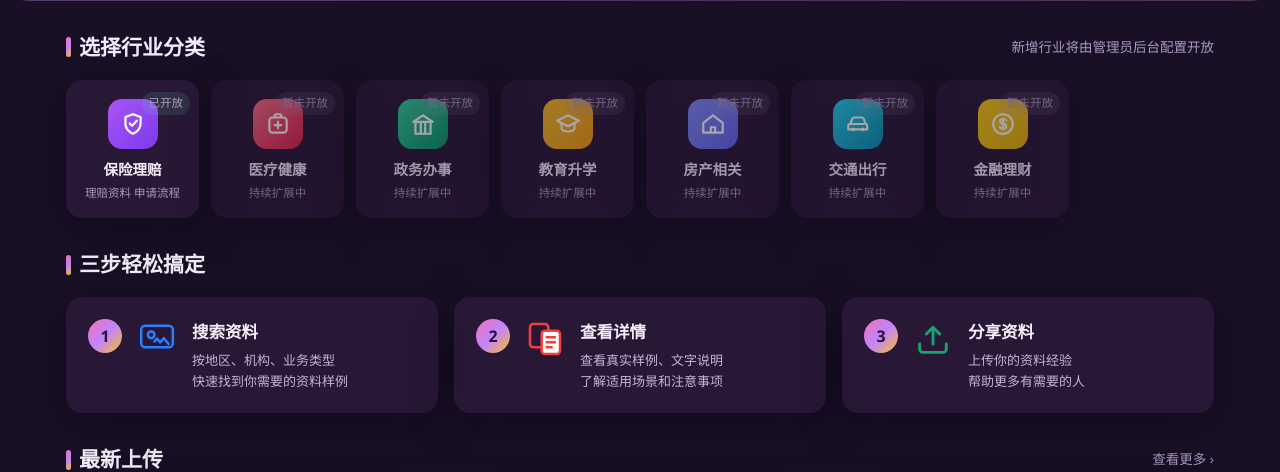
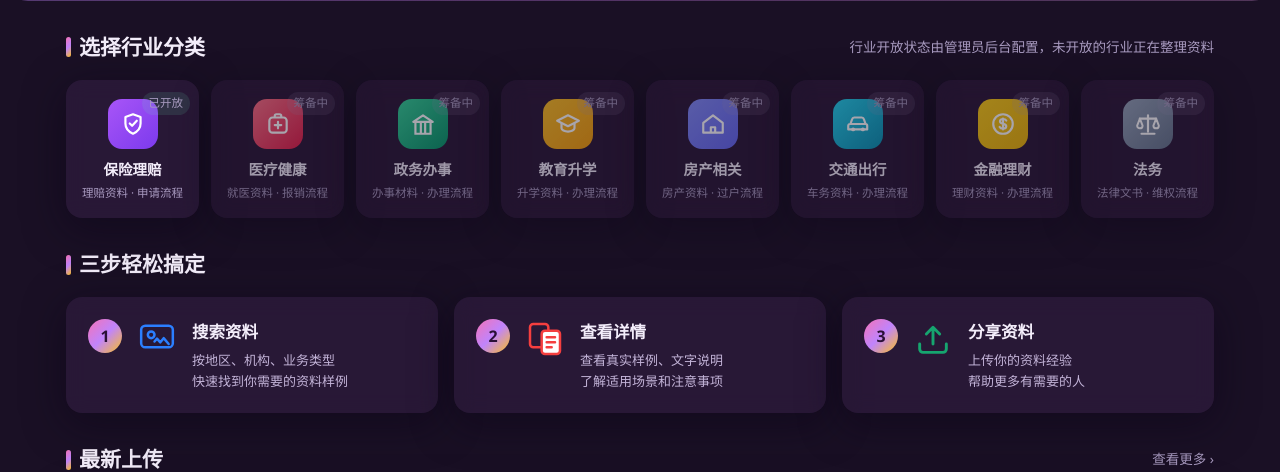
Before and after one commit to lzp5133084/ziliaobaishitong, a Flask app: page / in a window 1280 px wide. Shown: the part 572-1044 px from the top of the page. Run offline with Flask 2, Linux system fonts and the light colour scheme; data comes from the database, SQL or seed files in the repository; data that the repository does not hold is empty.

Commit message:
feat: 新增法务行业板块(首页卡片+图标+分类种子数据)

```diff
--- a/app.py
+++ b/app.py
@@ -343,13 +343,14 @@ POINTS_RULES = {
 }
 
 INIT_INDUSTRIES = [
-    ("保险理赔", "shield", 1, 1),
-    ("医疗健康", "medical", 0, 2),
-    ("政务办事", "gov", 0, 3),
-    ("教育升学", "edu", 0, 4),
-    ("房产相关", "house", 0, 5),
-    ("交通出行", "car", 0, 6),
-    ("金融理财", "finance", 0, 7),
+    ("保险理赔", "shield", 1, 1, "理赔资料 · 申请流程"),
+    ("医疗健康", "medical", 0, 2, "就医资料 · 报销流程"),
+    ("政务办事", "gov", 0, 3, "办事材料 · 办理流程"),
+    ("教育升学", "edu", 0, 4, "升学资料 · 办理流程"),
+    ("房产相关", "house", 0, 5, "房产资料 · 过户流程"),
+    ("交通出行", "car", 0, 6, "车务资料 · 办理流程"),
+    ("金融理财", "finance", 0, 7, "理财资料 · 办理流程"),
+    ("法务", "legal", 1, 8, "法律文书 · 维权流程"),
 ]
 
 PROVINCES = ["北京市", "天津市", "上海市", "重庆市", "河北省", "山西省", "辽宁省", "吉林省",
@@ -414,10 +415,15 @@ def init_db():
         db.execute("ALTER TABLE document_images ADD COLUMN ref_type TEXT DEFAULT 'doc'")
     except sqlite3.OperationalError:
         pass
+    # 迁移：industries 增加 subtitle 列（首页行业卡片副标题，按行业分别配置）
+    try:
+        db.execute("ALTER TABLE industries ADD COLUMN subtitle TEXT DEFAULT ''")
+    except sqlite3.OperationalError:
+        pass
     cur = db.execute("SELECT COUNT(*) FROM industries")
     if cur.fetchone()[0] == 0:
         db.executemany(
-            "INSERT INTO industries(name,icon,is_open,sort) VALUES(?,?,?,?)",
+            "INSERT INTO industries(name,icon,is_open,sort,subtitle) VALUES(?,?,?,?,?)",
             INIT_INDUSTRIES)
     cur = db.execute("SELECT COUNT(*) FROM users WHERE role='admin'")
     if cur.fetchone()[0] == 0:
@@ -548,6 +554,44 @@ def cat_children(parent_id, cat_type):
         (parent_id, cat_type))
 
 
+def industries_with_status():
+    """行业列表 + 真实可用状态
+
+    修复逻辑：industries 与 categories 是两张独立表，id 不可混用。
+    统一以 industries.id 作为上传/筛选用的 industry_id，
+    再按行业名称关联 categories 顶级节点，判断该行业是否已配置子分类。
+    """
+    inds = query("SELECT id,name,icon,is_open,sort,COALESCE(subtitle,'') AS subtitle FROM industries ORDER BY sort")
+    tops = query("SELECT id,name FROM categories WHERE parent_id=0 AND type='industry' AND status=1")
+    top_by_name = {t["name"]: t["id"] for t in tops}
+    kid_counts = {r["parent_id"]: r["c"] for r in query(
+        "SELECT parent_id,COUNT(*) c FROM categories"
+        " WHERE type IN ('org','business','doc_type') AND status=1 GROUP BY parent_id")}
+    items = []
+    for i in inds:
+        row = dict(i)
+        cid = top_by_name.get(i["name"])
+        row["cat_id"] = cid
+        row["child_count"] = kid_counts.get(cid, 0)
+        row["ready"] = bool(i["is_open"] and row["child_count"] > 0)
+        items.append(row)
+    return items
+
+
+def usable_industries(include_id=None):
+    """可选用行业：已开放且子分类已配置；编辑/改版时可保留该资料的历史行业"""
+    items = [i for i in industries_with_status() if i["ready"]]
+    if include_id and all(i["id"] != include_id for i in items):
+        row = query("SELECT id,name,icon,is_open,sort,COALESCE(subtitle,'') AS subtitle FROM industries WHERE id=?", (include_id,), one=True)
+        if row:
+            r = dict(row)
+            r["cat_id"] = None
+            r["child_count"] = 0
+            r["ready"] = False
+            items.append(r)
+    return items
+
+
 def cat_tree():
     """获取完整分类树（供后台管理）"""
     rows = query("SELECT * FROM categories ORDER BY parent_id,sort")
@@ -673,7 +717,7 @@ def index():
         "users": query("SELECT COUNT(DISTINCT user_id) c FROM documents WHERE status='published'", one=True)["c"],
         "regions": query("SELECT COUNT(DISTINCT province) c FROM documents WHERE status='published'", one=True)["c"],
     }
-    industries = query("SELECT * FROM industries ORDER BY sort")
+    industries = industries_with_status()
     latest = query(
         """SELECT d.* FROM documents d WHERE d.status='published'
            ORDER BY d.published_at DESC LIMIT 8""")
@@ -744,7 +788,7 @@ def search():
         it["cover"] = doc_cover(it["id"])
         items.append(it)
 
-    industries = query("SELECT * FROM industries ORDER BY sort")
+    industries = industries_with_status()
     used_cities = [r["city"] for r in query(
         "SELECT DISTINCT city FROM documents WHERE status='published' ORDER BY city")]
     used_types = [r["doc_type"] for r in query(
@@ -880,6 +924,14 @@ def validate_doc_form(form):
         errors.append("请选择所属行业")
     elif not ind["is_open"]:
         errors.append("该行业暂未开放，请选择已开放行业")
+    else:
+        top = query("SELECT id FROM categories WHERE parent_id=0 AND type='industry' AND name=? AND status=1",
+                    (ind["name"],), one=True)
+        kids = query("""SELECT COUNT(*) c FROM categories
+                        WHERE parent_id=? AND type IN ('org','business','doc_type') AND status=1""",
+                     (top["id"],), one=True)["c"] if top else 0
+        if kids == 0:
+            errors.append("该行业的机构/业务/资料类型分类尚未配置完整，暂时无法上传，请选择其他行业")
     for key, label in (("province", "省份"), ("city", "城市"), ("org_name", "用途机构"),
                        ("source_org", "来源机构"), ("title", "资料名称"), ("business", "适用业务"),
                        ("tags", "关键词标签"), ("purpose", "资料用途"), ("obtain_method", "获取方式")):
@@ -896,7 +948,7 @@ def validate_doc_form(form):
 @app.route("/upload", methods=["GET", "POST"], endpoint="upload")
 @login_required
 def upload():
-    industries = query("SELECT * FROM industries WHERE is_open=1 ORDER BY sort")
+    industries = usable_industries()
     if request.method == "POST":
         errors, data, industry_id = validate_doc_form(request.form)
         files = [f for f in request.files.getlist("images") if f and f.filename]
@@ -986,7 +1038,7 @@ def my_edit(doc_id):
     if d["status"] not in ("pending", "rejected"):
         flash("该资料当前状态（%s）不允许修改" % STATUS_MAP.get(d["status"], d["status"]), "warn")
         return redirect(url_for("my"))
-    industries = query("SELECT * FROM industries WHERE is_open=1 ORDER BY sort")
+    industries = usable_industries(include_id=d["industry_id"])
     if request.method == "POST":
         errors, data, industry_id = validate_doc_form(request.form)
         if errors:
@@ -1215,18 +1267,22 @@ def admin_category_del(cat_id):
 # ---------------------------------------------------------------- 分类级联API（供前端选择）
 @app.route("/api/categories/tree")
 def api_categories_tree():
-    """获取完整分类树（JSON格式，供前端级联选择）"""
-    tree = cat_tree()
-    industries = query("SELECT * FROM categories WHERE parent_id=0 AND type='industry' AND status=1 ORDER BY sort")
+    """获取完整分类树（JSON格式，供前端级联选择）
+
+    修复：industry_id 统一使用 industries.id，再按名称映射到 categories 顶级节点，
+    避免两张表的自增 id 混用导致除"保险理赔"外其余行业的选项全部为空。
+    """
     result = []
-    for ind in industries:
-        item = {
-            "id": ind["id"], "name": ind["name"],
-            "orgs": [{"id": o["id"], "name": o["name"]} for o in cat_children(ind["id"], "org")],
-            "businesses": [{"id": b["id"], "name": b["name"]} for b in cat_children(ind["id"], "business")],
-            "doc_types": [{"id": d["id"], "name": d["name"]} for d in cat_children(ind["id"], "doc_type")],
-        }
-        result.append(item)
+    for ind in industries_with_status():
+        cid = ind["cat_id"]
+        result.append({
+            "id": ind["id"],
+            "name": ind["name"],
+            "ready": ind["ready"],
+            "orgs": [{"id": o["id"], "name": o["name"]} for o in cat_children(cid, "org")] if cid else [],
+            "businesses": [{"id": b["id"], "name": b["name"]} for b in cat_children(cid, "business")] if cid else [],
+            "doc_types": [{"id": d["id"], "name": d["name"]} for d in cat_children(cid, "doc_type")] if cid else [],
+        })
     return jsonify({"ok": True, "items": result})
 
 
@@ -1241,7 +1297,7 @@ def new_version(doc_id):
     if old_doc["status"] != "published":
         flash("只有已发布的资料才能提交新版本", "warn")
         return redirect(url_for("detail", doc_id=doc_id))
-    industries = query("SELECT * FROM industries WHERE is_open=1 ORDER BY sort")
+    industries = usable_industries(include_id=old_doc["industry_id"])
     if request.method == "POST":
         errors, data, industry_id = validate_doc_form(request.form)
         files = [f for f in request.files.getlist("images") if f and f.filename]
--- a/templates/index.html
+++ b/templates/index.html
@@ -93,7 +93,7 @@
   <section class="sec">
     <div class="sec-head">
       <h2>选择行业分类</h2>
-      <span class="more">新增行业将由管理员后台配置开放</span>
+      <span class="more">行业开放状态由管理员后台配置，未开放的行业正在整理资料</span>
     </div>
     <div class="cat-grid">
       {% for ind in industries %}
@@ -105,14 +105,15 @@
         'house': '<svg viewBox="0 0 24 24" fill="none"><path d="M3 11 12 4l9 7v9H3v-9z" stroke="#fff" stroke-width="2" stroke-linejoin="round"/><path d="M10 20v-5h4v5" stroke="#fff" stroke-width="2" stroke-linejoin="round"/></svg>',
         'car': '<svg viewBox="0 0 24 24" fill="none"><path d="M5 12 6.6 7.5A2 2 0 0 1 8.5 6h7a2 2 0 0 1 1.9 1.5L19 12m-14 0h14a1.5 1.5 0 0 1 1.5 1.5V17H3v-3.5A1.5 1.5 0 0 1 4.5 12z" stroke="#fff" stroke-width="2" stroke-linejoin="round"/><circle cx="7.5" cy="17" r="1.8" fill="#fff"/><circle cx="16.5" cy="17" r="1.8" fill="#fff"/></svg>',
         'finance': '<svg viewBox="0 0 24 24" fill="none"><circle cx="12" cy="12" r="9" stroke="#fff" stroke-width="2"/><path d="M12 7v10M15 8.8c-.6-1-1.7-1.4-3-1.4-1.6 0-2.8.9-2.8 2.3 0 2.8 5.8 1.5 5.8 4.3 0 1.4-1.3 2.3-3 2.3-1.4 0-2.6-.6-3.1-1.6" stroke="#fff" stroke-width="2" stroke-linecap="round"/></svg>',
+        'legal': '<svg viewBox="0 0 24 24" fill="none"><path d="M12 4v15m-6 2h12" stroke="#fff" stroke-width="2" stroke-linecap="round"/><path d="M4.5 7h15" stroke="#fff" stroke-width="2" stroke-linecap="round"/><path d="M7 13.5a2.5 2.5 0 0 1-5 0L4.5 7 7 13.5z" stroke="#fff" stroke-width="1.8" stroke-linejoin="round"/><path d="M22 13.5a2.5 2.5 0 0 1-5 0L19.5 7 22 13.5z" stroke="#fff" stroke-width="1.8" stroke-linejoin="round"/></svg>',
         'more': '<svg viewBox="0 0 24 24" fill="none"><rect x="4" y="4" width="7" height="7" rx="2" stroke="#fff" stroke-width="2"/><rect x="13" y="4" width="7" height="7" rx="2" stroke="#fff" stroke-width="2"/><rect x="4" y="13" width="7" height="7" rx="2" stroke="#fff" stroke-width="2"/><rect x="13" y="13" width="7" height="7" rx="2" stroke="#fff" stroke-width="2"/></svg>'
       } %}
-      <a class="cat-item {{ 'locked' if not ind['is_open'] }}"
-         {% if ind['is_open'] %}href="{{ url_for('search', industry=ind['name']) }}"{% else %}href="javascript:void(0)" onclick="alert('该行业暂未开放，将由管理员后台逐步开放')" title="暂未开放"{% endif %}>
-        {% if ind['is_open'] %}<span class="badge-open">已开放</span>{% else %}<span class="badge-soon">暂未开放</span>{% endif %}
+      <a class="cat-item {{ 'locked' if not ind['ready'] }}"
+         {% if ind['ready'] %}href="{{ url_for('search', industry=ind['name']) }}"{% else %}href="javascript:void(0)" onclick="alert('「{{ ind['name'] }}」行业资料正在整理中，暂未开放，敬请期待')" title="筹备中"{% endif %}>
+        {% if ind['ready'] %}<span class="badge-open">已开放</span>{% else %}<span class="badge-soon">筹备中</span>{% endif %}
         <span class="ci bg-{{ loop.index }}">{{ icons.get(ind['icon'], icons['more']) | safe }}</span>
         <b>{{ ind['name'] }}</b>
-        <span>{{ '理赔资料 申请流程' if ind['is_open'] else '持续扩展中' }}</span>
+        <span>{{ ind['subtitle'] or '资料样例 · 申请流程' }}</span>
       </a>
       {% endfor %}
     </div>
```
Also changed, not shown: 程序对话记录.txt (+51 -0 lines).
